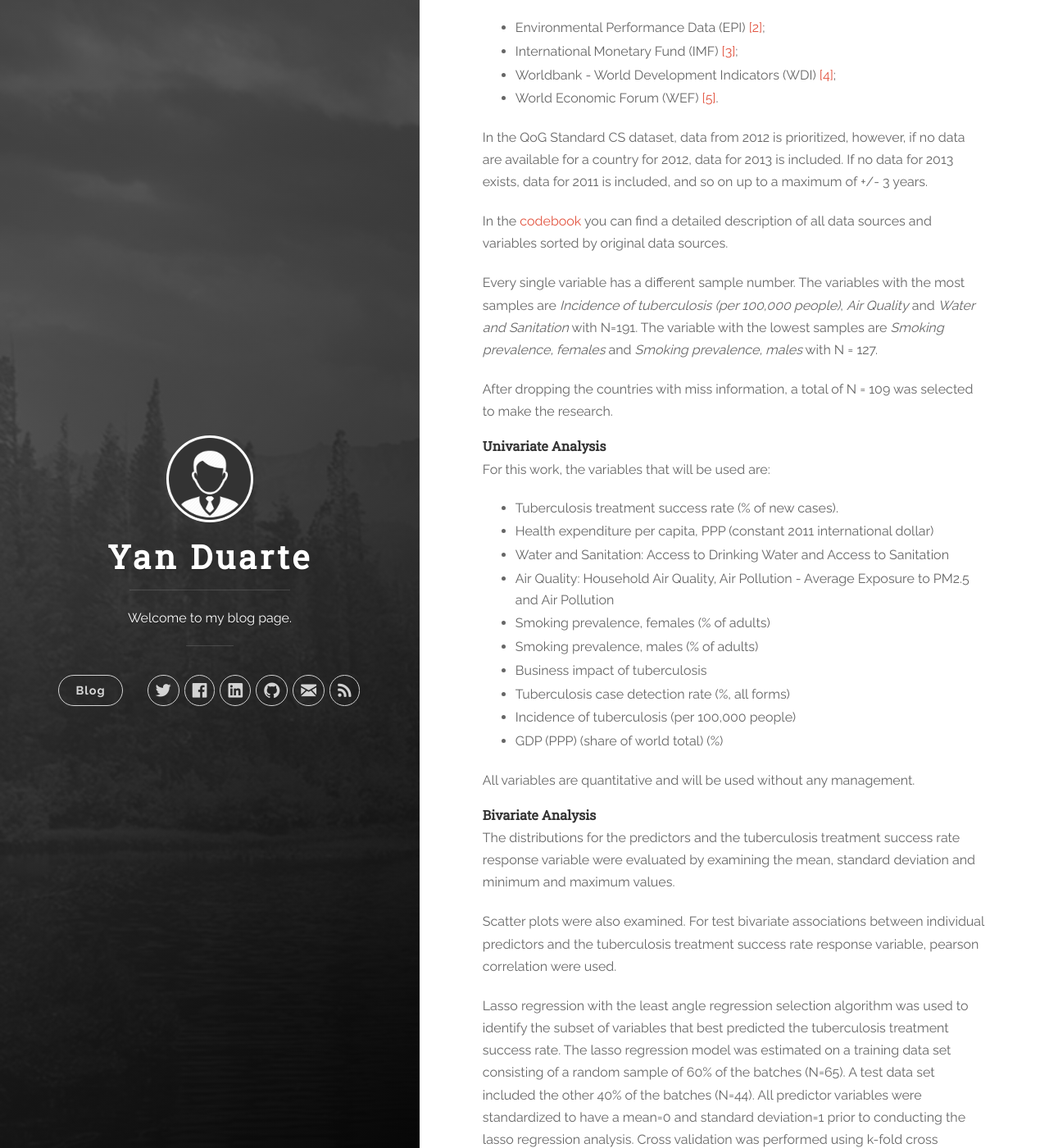
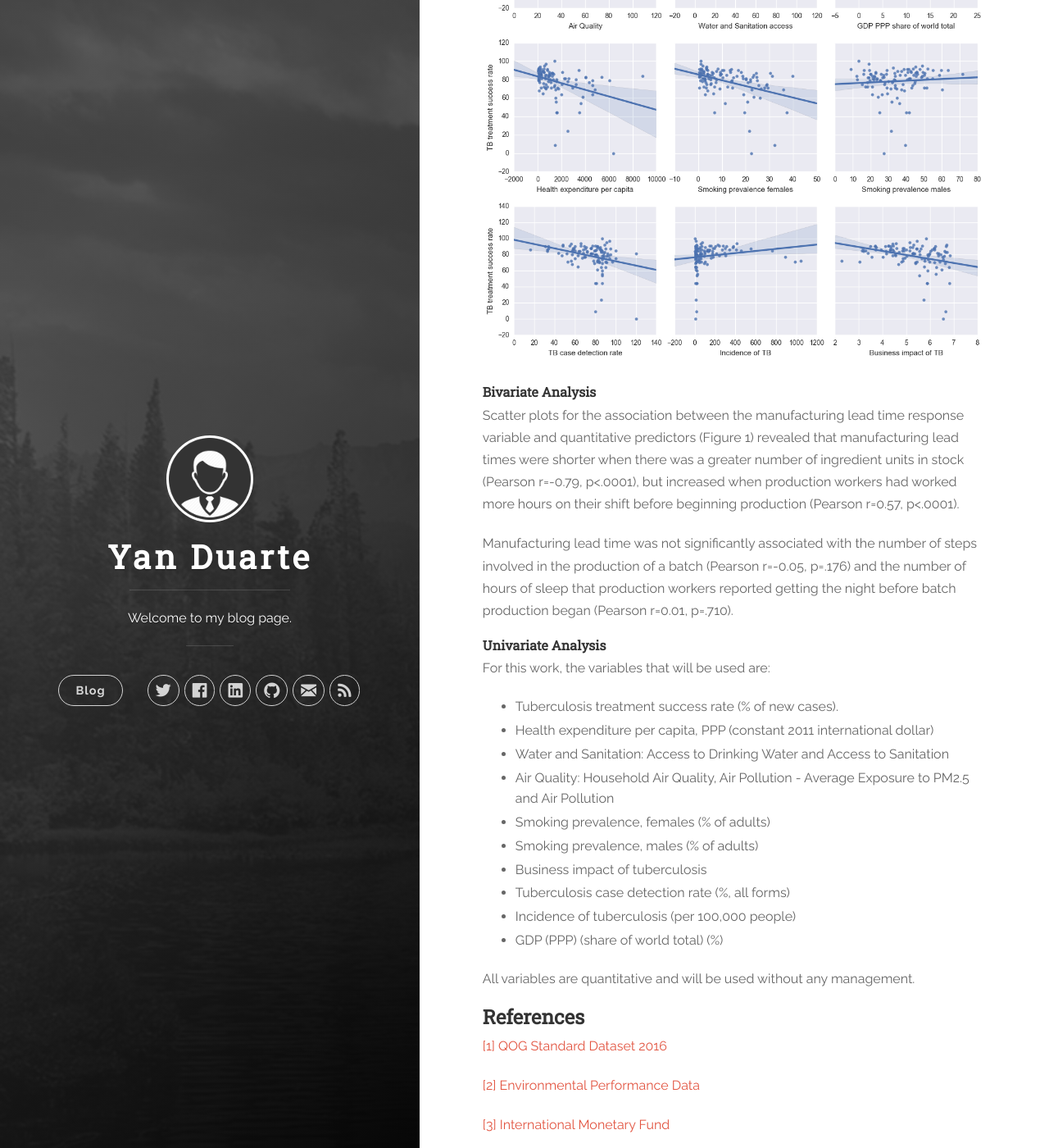
Before and after one commit to yan-duarte/yan-duarte.github.io, a Jekyll site: the page built from _posts/2016-12-05-DAC-Assignment3.md, in a window 1280 px wide and 1400 px high, scrolled down 1034 px. Shown: the whole window at 82% size. Built offline with Jekyll 4.4.1, drawn with Linux system fonts in a browser that asks for light colours; nearby versions of some CDN libraries; some of the changed text lies outside the part shown.

Commit message:
Updated 2016-12-05-DAC-Assignment3.md

```diff
--- a/_posts/2016-12-05-DAC-Assignment3.md
+++ b/_posts/2016-12-05-DAC-Assignment3.md
@@ -17,10 +17,9 @@ In this assignment, we have to talk about the results obtained in the research.
 
 #### **Descriptive Statistics**
 [Table 1](#table1) shows descriptive statistics for the quantitative data analytic variables.
-
+The average of the response variable, tuberculosis treatment success rate, was 78.29%, with a minimum success rate of 0% and a maximum of 100%.
 
 <center><a name="table1">Table 1.</a> Descriptive Statistic for Data Analytic Variables.</center>
-
 
 | Analysis Variable             |   N   |   Mean   |   Std Dev   |   Minimun   |   Maximum   |
 |:------------------------------|------:|---------:|------------:|------------:|------------:|
@@ -37,29 +36,19 @@ In this assignment, we have to talk about the results obtained in the research.
 
 <br>
 
+![Figure 1]({{site.baseurl}}/yan-duarte.github.io/images/dac-assignments/bivariate_analysis.png)
 
 
-The average manufacturing lead time was 21.45 hours (sd=3.86), with a minimum lead time of 9.40 hours and a maximum of 33.37 hours. In addition, equipment failure occurred in manufacturing for nearly half of the batches (48%; N=329) and trainees were involved in the production of 51% (N=351) of the batches.
+#### **Bivariate Analysis**
+Scatter plots for the association between the manufacturing lead time response variable and quantitative predictors (Figure 1) revealed that manufacturing lead times were shorter when there was a greater number of ingredient units in stock (Pearson r=-0.79, p<.0001), but increased when production workers had worked more hours on their shift before beginning production (Pearson r=0.57, p<.0001).
+
+
+
+Manufacturing lead time was not significantly associated with the number of steps involved in the production of a batch (Pearson r=-0.05, p=.176) and the number of hours of sleep that production workers reported getting the night before batch production began (Pearson r=0.01, p=.710).
 
 
 
 
-To make this research, the QOG Standard Dataset 2016 [[1]][ref_01] was used. This dataset consists of approximately 2500 variables from more than 100 data sources.
-The used variables was extracted from four differents database:
-
-  - Environmental Performance Data (EPI) [[2]][ref_02];
-  - International Monetary Fund (IMF) [[3]][ref_03];
-  - Worldbank - World Development Indicators (WDI) [[4]][ref_04];
-  - World Economic Forum (WEF) [[5]][ref_05].
-
-In the QoG Standard CS dataset, data from 2012 is prioritized, however, if no data are available for a country for 2012, data for 2013 is included. If no data
-for 2013 exists, data for 2011 is included, and so on up to a maximum of +/- 3 years.
-
-In the [codebook](http://yan-duarte.github.io/archives/QOG_codebook.pdf) you can find a detailed description of all data sources and variables sorted by original data sources.
-
-Every single variable has a different sample number. The variables with the most samples are _Incidence of tuberculosis (per 100,000 people)_, _Air Quality_ and _Water and Sanitation_ with N=191. The variable with the lowest samples are _Smoking prevalence, females_ and _Smoking prevalence, males_ with N = 127.
-
-After dropping the countries with miss information, a total of N = 109 was selected to make the research.
 
 #### **Univariate Analysis**
 For this work, the variables that will be used are:
@@ -77,13 +66,7 @@ For this work, the variables that will be used are:
 
 All variables are quantitative and will be used without any management.
 
-#### **Bivariate Analysis**
-The distributions for the predictors and the tuberculosis treatment success rate response variable were evaluated by examining the mean, standard deviation and minimum and maximum values.
 
-Scatter plots were also examined. For test bivariate associations between individual predictors and the tuberculosis treatment success rate response variable, pearson correlation were used.
-
-Lasso regression with the least angle regression selection algorithm was used to identify the subset of variables that best predicted the tuberculosis treatment success rate.
-The lasso regression model was estimated on a training data set consisting of a random sample of 60% of the batches (N=65). A test data set included the other 40% of the batches (N=44). All predictor variables were standardized to have a mean=0 and standard deviation=1 prior to conducting the lasso regression analysis. Cross validation was performed using k-fold cross validation specifying 10 cross validation folds. The change in the cross validation mean squared error rate at each step was used to identify the best subset of predictor variables. Predictive accuracy was assessed by determining the mean squared error rate of the training data prediction algorithm when applied to observations in the test data set.
 
 
 ## **References**
```
